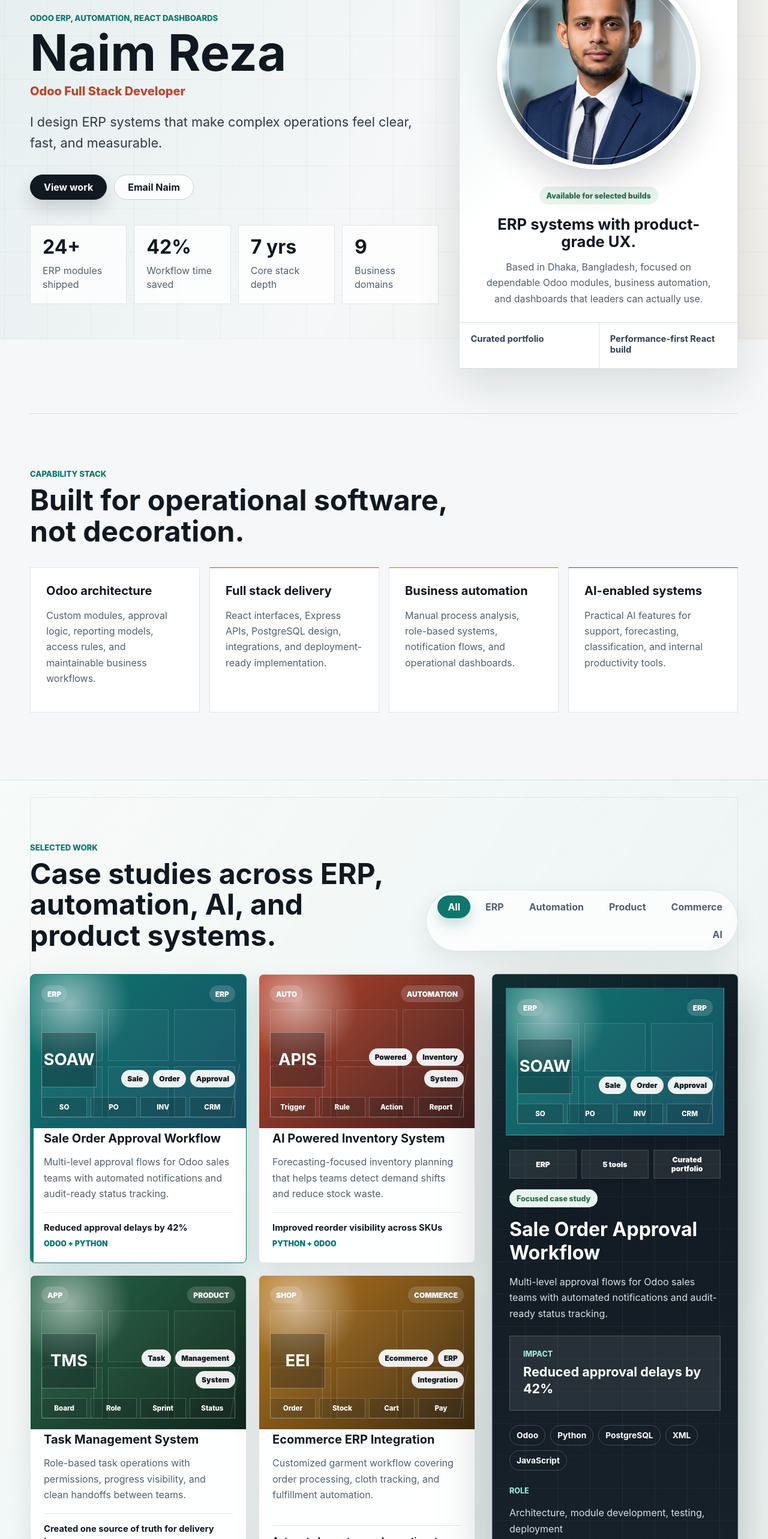
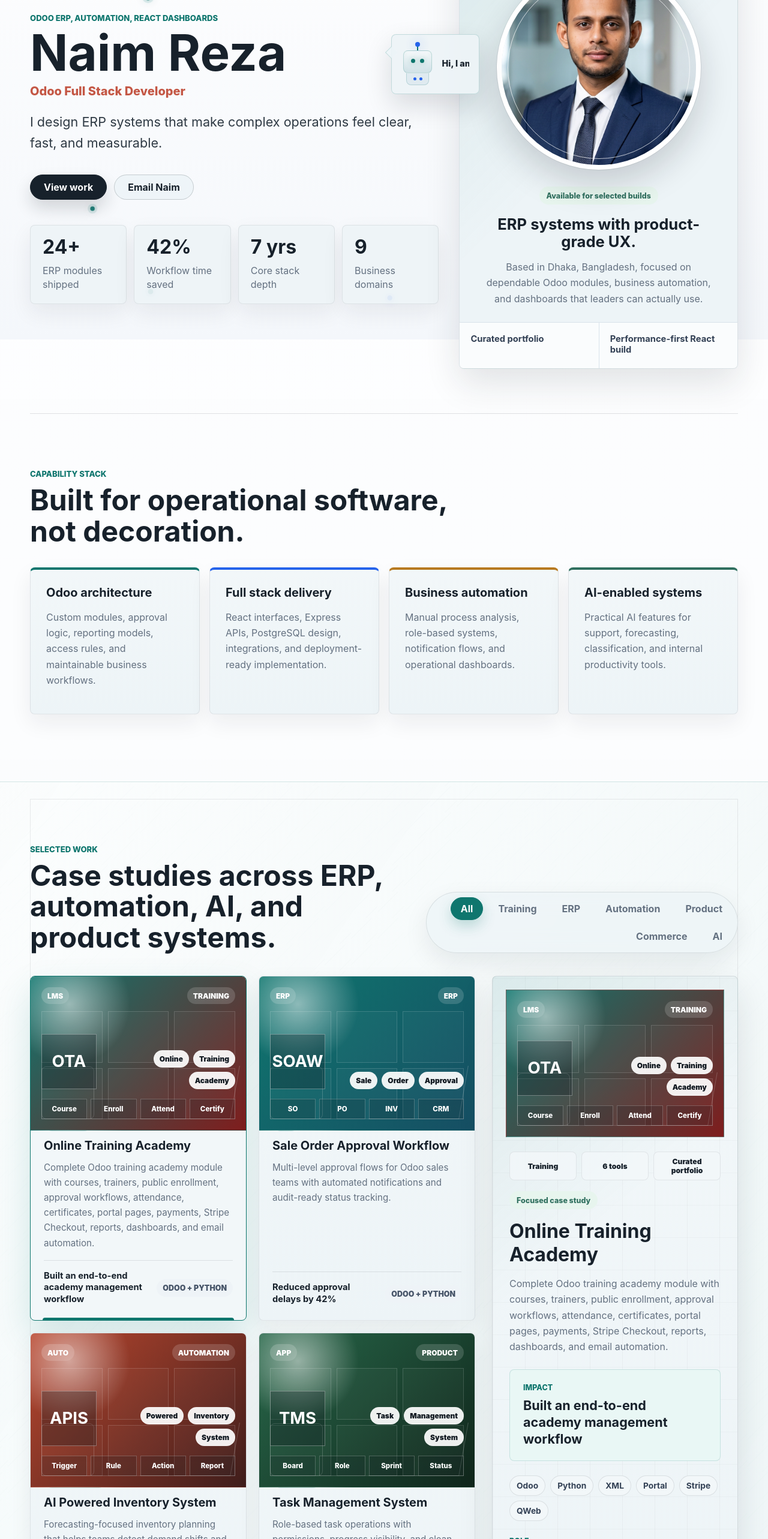
Before and after one commit to mdnaim346/my_portfolio, a React (Create React App) app: page / in a window 1280 px wide. Shown: the part 234-2800 px from the top of the page at 60% size. Built offline with nearby package versions, Linux system fonts and the light colour scheme; no server answers.

Commit message:
portfolio update

```diff
--- a/src/App.css
+++ b/src/App.css
@@ -1,14 +1,18 @@
 :root {
-  --ink: #101820;
-  --muted: #52606d;
-  --paper: #f5f7f8;
-  --panel: #ffffff;
-  --line: #d8e0e5;
+  --ink: #17212b;
+  --muted: #647181;
+  --paper: #f4f7fb;
+  --panel: #edf4f7;
+  --panel-soft: #f2f7f9;
+  --line: #d9e2ea;
   --teal: #0f766e;
-  --coral: #b9472f;
+  --coral: #c45745;
   --gold: #b7791f;
-  --green: #28684a;
-  --shadow: 0 24px 70px rgba(16, 24, 32, 0.12);
+  --green: #2f6f5e;
+  --blue: #2563eb;
+  --card-shadow: 0 14px 36px rgba(23, 33, 43, 0.07);
+  --card-shadow-hover: 0 24px 58px rgba(23, 33, 43, 0.12);
+  --shadow: 0 24px 70px rgba(23, 33, 43, 0.11);
 }
 
 * {
@@ -20,7 +24,7 @@
 }
 
 body {
-  background: var(--paper);
+  background: #f4f7fb;
   color: var(--ink);
 }
 
@@ -39,7 +43,9 @@
   position: relative;
   min-height: 100vh;
   overflow-x: hidden;
-  background: var(--paper);
+  background:
+    linear-gradient(180deg, rgba(255, 255, 255, 0.92), rgba(244, 247, 251, 0.96)),
+    #f4f7fb;
 }
 
 .portfolio-shell::before {
@@ -49,26 +55,65 @@
   z-index: 0;
   pointer-events: none;
   background:
-    linear-gradient(115deg, rgba(15, 118, 110, 0.1), transparent 34%, rgba(183, 121, 31, 0.08) 62%, transparent 82%),
-    repeating-linear-gradient(90deg, rgba(16, 24, 32, 0.04) 0 1px, transparent 1px 72px),
-    repeating-linear-gradient(0deg, rgba(16, 24, 32, 0.035) 0 1px, transparent 1px 72px),
-    var(--paper);
-  background-size: 220% 220%, 72px 72px, 72px 72px, auto;
-  animation: background-drift 22s ease-in-out infinite alternate;
+    linear-gradient(180deg, rgba(255, 255, 255, 0.92), rgba(244, 247, 251, 0.96)),
+    #f4f7fb;
 }
 
 .portfolio-shell > * {
   position: relative;
+  z-index: 3;
+}
+
+.motion-bullets {
+  position: fixed;
+  inset: 0;
+  z-index: 2;
+  overflow: hidden;
+  pointer-events: none;
+}
+
+.portfolio-shell > .motion-bullets {
   z-index: 1;
 }
 
-@keyframes background-drift {
-  from {
-    background-position: 0% 0%, 0 0, 0 0, 0 0;
+.motion-bullet {
+  position: absolute;
+  left: 0;
+  top: 0;
+  width: var(--size);
+  height: var(--size);
+  border-radius: 999px;
+  background: var(--bullet-color);
+  box-shadow:
+    0 0 0 5px color-mix(in srgb, var(--bullet-color) 12%, transparent),
+    0 0 20px color-mix(in srgb, var(--bullet-color) 34%, transparent);
+  animation: bullet-random var(--duration) linear infinite;
+  animation-delay: var(--delay);
+  opacity: 0;
+}
+
+@keyframes bullet-random {
+  0% {
+    opacity: 0;
+    transform: translate3d(var(--from-x), var(--from-y), 0) scale(0.72);
   }
 
-  to {
-    background-position: 100% 72%, 36px 0, 0 36px, 0 0;
+  12% {
+    opacity: 0.9;
+  }
+
+  50% {
+    opacity: 1;
+    transform: translate3d(var(--mid-x), var(--mid-y), 0) scale(1);
+  }
+
+  88% {
+    opacity: 0.9;
+  }
+
+  100% {
+    opacity: 0;
+    transform: translate3d(var(--to-x), var(--to-y), 0) scale(0.72);
   }
 }
 
@@ -104,7 +149,7 @@
   padding: 6px;
   border: 1px solid rgba(16, 24, 32, 0.12);
   border-radius: 999px;
-  background: rgba(255, 255, 255, 0.82);
+  background: rgba(237, 244, 247, 0.88);
   box-shadow: 0 10px 28px rgba(16, 24, 32, 0.08);
 }
 
@@ -155,7 +200,7 @@
 
 .secondary-action {
   border: 1px solid rgba(16, 24, 32, 0.18);
-  background: rgba(255, 255, 255, 0.78);
+  background: rgba(237, 244, 247, 0.86);
   color: var(--ink);
 }
 
@@ -176,12 +221,158 @@
 }
 
 .hero-section {
+  position: relative;
   display: grid;
   grid-template-columns: minmax(0, 1.1fr) minmax(340px, 0.75fr);
   gap: 34px;
   align-items: center;
   min-height: 78vh;
   padding: 56px 0 74px;
+}
+
+.robot-greeting {
+  position: absolute;
+  top: 24%;
+  left: min(47vw, 760px);
+  z-index: 4;
+  display: grid;
+  grid-template-columns: auto 1fr;
+  gap: 12px;
+  align-items: center;
+  max-width: 260px;
+  padding: 14px;
+  border: 1px solid rgba(15, 118, 110, 0.2);
+  border-radius: 8px;
+  background: rgba(237, 244, 247, 0.92);
+  box-shadow: 0 18px 44px rgba(16, 24, 32, 0.14);
+  backdrop-filter: blur(16px);
+}
+
+.robot-greeting::before {
+  content: "";
+  position: absolute;
+  left: -8px;
+  top: 22px;
+  width: 14px;
+  height: 14px;
+  border-bottom: 1px solid rgba(15, 118, 110, 0.2);
+  border-left: 1px solid rgba(15, 118, 110, 0.2);
+  background: rgba(237, 244, 247, 0.92);
+  transform: rotate(45deg);
+}
+
+.robot-figure {
+  position: relative;
+  display: grid;
+  justify-items: center;
+  width: 58px;
+}
+
+.robot-antenna {
+  width: 2px;
+  height: 12px;
+  background: var(--teal);
+}
+
+.robot-antenna::before {
+  content: "";
+  position: absolute;
+  top: -2px;
+  left: 50%;
+  width: 8px;
+  height: 8px;
+  border-radius: 999px;
+  background: #2563eb;
+  box-shadow: 0 0 16px rgba(37, 99, 235, 0.45);
+  transform: translateX(-50%);
+}
+
+.robot-head {
+  display: flex;
+  gap: 8px;
+  justify-content: center;
+  width: 48px;
+  height: 38px;
+  border: 1px solid rgba(15, 118, 110, 0.24);
+  border-radius: 8px;
+  padding-top: 13px;
+  background:
+    linear-gradient(180deg, #f8fbfc, #dfeaf0);
+  box-shadow: inset 0 -8px 16px rgba(15, 118, 110, 0.08);
+}
+
+.robot-eye {
+  width: 7px;
+  height: 7px;
+  border-radius: 999px;
+  background: var(--teal);
+  box-shadow: 0 0 12px rgba(15, 118, 110, 0.55);
+  animation: robot-blink 3.4s ease-in-out infinite;
+}
+
+.robot-body {
+  display: flex;
+  gap: 5px;
+  justify-content: center;
+  width: 38px;
+  height: 20px;
+  border: 1px solid rgba(15, 118, 110, 0.2);
+  border-top: 0;
+  border-radius: 0 0 8px 8px;
+  padding-top: 7px;
+  background: #dfeaf0;
+}
+
+.robot-body span {
+  width: 5px;
+  height: 5px;
+  border-radius: 999px;
+  background: #2563eb;
+}
+
+.robot-message {
+  min-width: 0;
+  color: var(--ink);
+  font-size: 0.9rem;
+  font-weight: 800;
+  line-height: 1.35;
+}
+
+.robot-message span {
+  display: inline-block;
+  max-width: 180px;
+  overflow: hidden;
+  border-right: 2px solid var(--teal);
+  white-space: nowrap;
+  animation: robot-type 3.2s steps(24, end) infinite alternate, robot-cursor 900ms step-end infinite;
+}
+
+@keyframes robot-type {
+  from {
+    width: 2ch;
+  }
+
+  to {
+    width: 24ch;
+  }
+}
+
+@keyframes robot-cursor {
+  50% {
+    border-color: transparent;
+  }
+}
+
+@keyframes robot-blink {
+  0%,
+  90%,
+  100% {
+    transform: scaleY(1);
+  }
+
+  94% {
+    transform: scaleY(0.2);
+  }
 }
 
 .hero-copy h1 {
@@ -232,8 +423,10 @@
 .stat-tile {
   min-height: 118px;
   padding: 20px;
-  border: 1px solid rgba(16, 24, 32, 0.1);
-  background: rgba(255, 255, 255, 0.76);
+  border: 1px solid rgba(16, 24, 32, 0.08);
+  border-radius: 8px;
+  background: rgba(237, 244, 247, 0.92);
+  box-shadow: var(--card-shadow);
 }
 
 .stat-tile strong {
@@ -254,11 +447,12 @@
   position: relative;
   overflow: hidden;
   padding: 28px;
-  border: 1px solid rgba(16, 24, 32, 0.12);
+  border: 1px solid rgba(16, 24, 32, 0.08);
+  border-radius: 8px;
   background:
-    linear-gradient(135deg, rgba(15, 118, 110, 0.1), transparent 42%),
+    linear-gradient(135deg, rgba(15, 118, 110, 0.08), transparent 46%),
     var(--panel);
-  box-shadow: var(--shadow);
+  box-shadow: var(--card-shadow-hover);
   isolation: isolate;
 }
 
@@ -386,6 +580,12 @@
   background:
     radial-gradient(circle at 18% 18%, rgba(255, 255, 255, 0.54), transparent 28%),
     linear-gradient(135deg, #3949ab, #101820);
+}
+
+.smart-image.theme-training {
+  background:
+    radial-gradient(circle at 18% 18%, rgba(255, 255, 255, 0.54), transparent 28%),
+    linear-gradient(135deg, #0f766e, #7f1d1d);
 }
 
 .smart-image-grid {
@@ -559,8 +759,8 @@
   border-top: 1px solid rgba(15, 118, 110, 0.16);
   border-bottom: 1px solid rgba(16, 24, 32, 0.1);
   background:
-    linear-gradient(124deg, rgba(255, 255, 255, 0.7), rgba(234, 244, 241, 0.78) 42%, rgba(255, 247, 237, 0.74)),
-    repeating-linear-gradient(135deg, rgba(15, 118, 110, 0.07) 0 1px, transparent 1px 22px);
+    linear-gradient(124deg, rgba(255, 255, 255, 0.82), rgba(236, 245, 246, 0.8) 48%, rgba(241, 245, 249, 0.78)),
+    repeating-linear-gradient(135deg, rgba(15, 118, 110, 0.045) 0 1px, transparent 1px 24px);
   background-size: 220% 220%, 44px 44px;
   animation: work-band-drift 18s ease-in-out infinite alternate;
 }
@@ -634,12 +834,20 @@
 .timeline-item {
   min-height: 230px;
   padding: 26px;
-  border: 1px solid rgba(16, 24, 32, 0.12);
-  background: var(--panel);
+  border: 1px solid rgba(16, 24, 32, 0.08);
+  border-radius: 8px;
+  background:
+    linear-gradient(180deg, var(--panel-soft), var(--panel)),
+    var(--panel);
+  box-shadow: var(--card-shadow);
+}
+
+.capability-card {
+  border-top: 4px solid var(--teal);
 }
 
 .capability-card:nth-child(2) {
-  border-top-color: var(--coral);
+  border-top-color: var(--blue);
 }
 
 .capability-card:nth-child(3) {
@@ -655,6 +863,7 @@
 .project-card h3,
 .case-study-panel h3 {
   margin: 0;
+  color: var(--ink);
   font-size: 1.25rem;
   line-height: 1.2;
 }
@@ -677,7 +886,7 @@
   padding: 8px;
   border: 1px solid rgba(16, 24, 32, 0.1);
   border-radius: 999px;
-  background: rgba(255, 255, 255, 0.72);
+  background: rgba(237, 244, 247, 0.82);
   box-shadow: 0 16px 42px rgba(16, 24, 32, 0.08);
   backdrop-filter: blur(16px);
 }
@@ -701,7 +910,7 @@
 
 .filter-button:hover {
   transform: translateY(-1px);
-  background: #ffffff;
+  background: var(--panel-soft);
   color: var(--ink);
 }
 
@@ -723,25 +932,32 @@
   display: grid;
   min-height: 462px;
   grid-template-rows: 218px auto auto 1fr auto;
-  gap: 14px;
+  gap: 12px;
   width: 100%;
   overflow: hidden;
-  border: 1px solid rgba(16, 24, 32, 0.1);
+  border: 1px solid rgba(16, 24, 32, 0.08);
   border-radius: 8px;
   padding: 0 0 24px;
-  background: rgba(255, 255, 255, 0.92);
+  background:
+    linear-gradient(180deg, var(--panel-soft), var(--panel)),
+    var(--panel);
   color: var(--ink);
   text-align: left;
   cursor: pointer;
-  box-shadow: 0 18px 42px rgba(16, 24, 32, 0.1);
-  transition: border-color 180ms ease, box-shadow 180ms ease, background 180ms ease;
+  box-shadow: var(--card-shadow);
+  transition:
+    border-color 180ms ease,
+    box-shadow 180ms ease,
+    background 180ms ease,
+    transform 180ms ease;
 }
 
 .project-card::before {
   content: "";
   position: absolute;
-  inset: 0 auto 0 0;
-  width: 5px;
+  inset: auto 20px 0;
+  height: 4px;
+  border-radius: 999px 999px 0 0;
   background: var(--teal);
   opacity: 0;
   transition: opacity 180ms ease;
@@ -749,12 +965,18 @@
 
 .project-card .smart-image {
   min-height: 218px;
+  border-bottom: 1px solid rgba(16, 24, 32, 0.08);
 }
 
 .project-card.active {
   border-color: var(--teal);
-  background: #ffffff;
-  box-shadow: 0 26px 58px rgba(15, 118, 110, 0.2);
+  background: var(--panel-soft);
+  box-shadow: 0 26px 58px rgba(15, 118, 110, 0.16);
+}
+
+.project-card:hover {
+  border-color: rgba(15, 118, 110, 0.36);
+  box-shadow: var(--card-shadow-hover);
 }
 
 .project-card.active::before {
@@ -769,8 +991,16 @@
 }
 
 .project-card > span {
-  color: var(--coral);
-  font-size: 0.8rem;
+  width: fit-content;
+  min-height: 28px;
+  display: inline-flex;
+  align-items: center;
+  border: 1px solid rgba(15, 118, 110, 0.18);
+  border-radius: 999px;
+  padding: 0 10px;
+  background: #e9f7f5;
+  color: var(--teal);
+  font-size: 0.74rem;
   font-weight: 800;
   text-transform: uppercase;
 }
@@ -778,11 +1008,14 @@
 .project-card > p {
   margin-top: 0;
   margin-bottom: 0;
+  font-size: 0.95rem;
 }
 
 .project-card-footer {
   display: grid;
-  gap: 8px;
+  grid-template-columns: 1fr auto;
+  gap: 14px;
+  align-items: center;
   margin: 4px 22px 0;
   padding-top: 16px;
   border-top: 1px solid rgba(16, 24, 32, 0.1);
@@ -795,10 +1028,14 @@
 }
 
 .project-card-footer span {
-  color: var(--teal);
+  border-radius: 999px;
+  padding: 7px 10px;
+  background: #eef3f7;
+  color: #475569;
   font-size: 0.78rem;
   font-weight: 900;
   text-transform: uppercase;
+  white-space: nowrap;
 }
 
 .case-study-panel {
@@ -806,13 +1043,13 @@
   top: 96px;
   overflow: hidden;
   padding: 28px;
-  border: 1px solid rgba(255, 255, 255, 0.16);
+  border: 1px solid rgba(16, 24, 32, 0.12);
   border-radius: 8px;
   background:
-    linear-gradient(140deg, rgba(15, 118, 110, 0.24), transparent 36%),
-    linear-gradient(180deg, #101820, #17212a);
-  color: #ffffff;
-  box-shadow: 0 34px 86px rgba(16, 24, 32, 0.28);
+    linear-gradient(140deg, rgba(15, 118, 110, 0.1), transparent 38%),
+    linear-gradient(180deg, var(--panel-soft), var(--panel));
+  color: var(--ink);
+  box-shadow: var(--card-shadow-hover);
 }
 
 .case-study-panel::before {
@@ -820,8 +1057,8 @@
   position: absolute;
   inset: 0;
   background:
-    repeating-linear-gradient(90deg, rgba(255, 255, 255, 0.05) 0 1px, transparent 1px 54px),
-    repeating-linear-gradient(0deg, rgba(255, 255, 255, 0.035) 0 1px, transparent 1px 54px);
+    repeating-linear-gradient(90deg, rgba(16, 24, 32, 0.035) 0 1px, transparent 1px 54px),
+    repeating-linear-gradient(0deg, rgba(16, 24, 32, 0.026) 0 1px, transparent 1px 54px);
   pointer-events: none;
 }
 
@@ -836,7 +1073,7 @@
 }
 
 .case-study-panel p {
-  color: #d8e0e5;
+  color: var(--muted);
 }
 
 .case-meta {
@@ -851,10 +1088,11 @@
   display: inline-flex;
   align-items: center;
   justify-content: center;
-  border: 1px solid rgba(255, 255, 255, 0.14);
+  border: 1px solid rgba(16, 24, 32, 0.08);
+  border-radius: 8px;
   padding: 0 10px;
-  background: rgba(255, 255, 255, 0.08);
-  color: #ffffff;
+  background: rgba(242, 247, 249, 0.84);
+  color: var(--ink);
   font-size: 0.76rem;
   font-weight: 900;
   text-align: center;
@@ -863,14 +1101,15 @@
 .impact-box {
   margin: 24px 0;
   padding: 22px;
-  border: 1px solid rgba(255, 255, 255, 0.18);
-  background: rgba(255, 255, 255, 0.08);
+  border: 1px solid rgba(15, 118, 110, 0.16);
+  border-radius: 8px;
+  background: #e9f7f5;
 }
 
 .impact-box span,
 .role-note span {
   display: block;
-  color: #9be7d8;
+  color: var(--teal);
   font-size: 0.78rem;
   font-weight: 800;
   text-transform: uppercase;
@@ -890,10 +1129,11 @@
 }
 
 .stack-list span {
-  border: 1px solid rgba(255, 255, 255, 0.2);
+  border: 1px solid rgba(16, 24, 32, 0.1);
   border-radius: 999px;
   padding: 8px 11px;
-  color: #ffffff;
+  background: var(--panel-soft);
+  color: #334155;
   font-size: 0.86rem;
   font-weight: 700;
 }
@@ -904,6 +1144,24 @@
 
 .role-note p {
   margin-bottom: 0;
+}
+
+.case-link {
+  display: inline-flex;
+  min-height: 42px;
+  align-items: center;
+  justify-content: center;
+  margin-top: 24px;
+  border: 1px solid rgba(255, 255, 255, 0.24);
+  border-radius: 999px;
+  padding: 0 16px;
+  background: var(--panel-soft);
+  color: var(--ink);
+  font-weight: 900;
+}
+
+.case-link:hover {
+  transform: translateY(-2px);
 }
 
 .skill-layout {
@@ -988,7 +1246,7 @@
   min-height: 38px;
   border: 1px solid rgba(16, 24, 32, 0.14);
   padding: 0 14px;
-  background: #ffffff;
+  background: var(--panel-soft);
   color: var(--ink);
 }
 
@@ -996,9 +1254,10 @@
   display: grid;
   gap: 16px;
   padding: 28px;
-  border: 1px solid rgba(16, 24, 32, 0.12);
+  border: 1px solid rgba(16, 24, 32, 0.08);
+  border-radius: 8px;
   background: var(--panel);
-  box-shadow: var(--shadow);
+  box-shadow: var(--card-shadow-hover);
 }
 
 .contact-form label {
@@ -1051,6 +1310,15 @@
 
   .hero-section {
     min-height: auto;
+  }
+
+  .robot-greeting {
+    position: relative;
+    top: auto;
+    left: auto;
+    width: fit-content;
+    max-width: min(100%, 320px);
+    margin: -34px 0 10px;
   }
 
   .profile-panel,
@@ -1176,6 +1444,16 @@
     padding-top: 36px;
   }
 
+  .robot-greeting {
+    grid-template-columns: auto 1fr;
+    margin-top: -22px;
+    padding: 12px;
+  }
+
+  .robot-message span {
+    max-width: 160px;
+  }
+
   .hero-copy h1 {
     font-size: 2.75rem;
   }
@@ -1253,7 +1531,11 @@
   *,
   *::before,
   *::after {
+    transition: none !important;
+    animation: none !important;
+  }
+
+  html {
     scroll-behavior: auto !important;
-    transition: none !important;
   }
 }
--- a/src/App.js
+++ b/src/App.js
@@ -22,6 +22,18 @@
 ];
 
 const fallbackProjects = [
+  {
+    id: 'online-training-academy',
+    title: 'Online Training Academy',
+    category: 'Training',
+    desc:
+      'Complete Odoo training academy module with courses, trainers, public enrollment, approval workflows, attendance, certificates, portal pages, payments, Stripe Checkout, reports, dashboards, and email automation.',
+    image: '/project4.jpg',
+    impact: 'Built an end-to-end academy management workflow',
+    stack: ['Odoo', 'Python', 'XML', 'Portal', 'Stripe', 'QWeb'],
+    role: 'Module architecture, backend models, website portal, payment flow, reports, and dashboard logic',
+    repo: 'https://github.com/mdnaim346/Online-Training-Academy',
+  },
   {
     id: 'sale-approval',
     title: 'Sale Order Approval Workflow',
@@ -155,6 +167,11 @@
     className: 'theme-ai',
     label: 'AI',
     pattern: ['Prompt', 'Intent', 'Answer', 'Learn'],
+  },
+  Training: {
+    className: 'theme-training',
+    label: 'LMS',
+    pattern: ['Course', 'Enroll', 'Attend', 'Certify'],
   },
 };
 
@@ -300,9 +317,57 @@
     `Hi Naim,\n\nI would like to discuss: ${contact.scope}\n\nName: ${contact.name}\nEmail: ${contact.email}`
   );
   const mailtoHref = `mailto:${profile.email}?subject=${mailSubject}&body=${mailBody}`;
+  const motionBullets = useMemo(() => {
+    const colors = ['#0f766e', '#2563eb', '#64748b', '#b7791f'];
+    const edgePoint = (edge) => {
+      if (edge === 'left') {
+        return { x: -8, y: 8 + Math.random() * 84 };
+      }
+      if (edge === 'right') {
+        return { x: 108, y: 8 + Math.random() * 84 };
+      }
+      if (edge === 'top') {
+        return { x: 8 + Math.random() * 84, y: -8 };
+      }
+      return { x: 8 + Math.random() * 84, y: 108 };
+    };
+
+    return Array.from({ length: 18 }, (_, index) => {
+      const edges = ['left', 'right', 'top', 'bottom'];
+      const startEdge = edges[index % edges.length];
+      const endEdge = edges[(index + 1 + Math.floor(Math.random() * 3)) % edges.length];
+      const start = edgePoint(startEdge);
+      const end = edgePoint(endEdge);
+      const mid = {
+        x: (start.x + end.x) / 2 + (Math.random() * 42 - 21),
+        y: (start.y + end.y) / 2 + (Math.random() * 42 - 21),
+      };
+
+      return {
+        id: `motion-bullet-${index + 1}`,
+        style: {
+          '--from-x': `${start.x}vw`,
+          '--from-y': `${start.y}vh`,
+          '--mid-x': `${mid.x}vw`,
+          '--mid-y': `${mid.y}vh`,
+          '--to-x': `${end.x}vw`,
+          '--to-y': `${end.y}vh`,
+          '--duration': `${7 + Math.random() * 9}s`,
+          '--delay': `${Math.random() * -12}s`,
+          '--size': `${7 + Math.random() * 5}px`,
+          '--bullet-color': colors[index % colors.length],
+        },
+      };
+    });
+  }, []);
 
   return (
     <div className="portfolio-shell" id="top">
+      <div className="motion-bullets" aria-hidden="true">
+        {motionBullets.map((bullet) => (
+          <span className="motion-bullet" key={bullet.id} style={bullet.style} />
+        ))}
+      </div>
       <header className="site-header">
         <a className="brand-mark" href="#top" aria-label="Naim Reza portfolio home">
           <span>NR</span>
@@ -347,6 +412,29 @@
                   <span>{stat.label}</span>
                 </div>
               ))}
+            </div>
+          </motion.div>
+
+          <motion.div
+            className="robot-greeting"
+            initial={{ opacity: 0, y: 18, scale: 0.96 }}
+            animate={{ opacity: 1, y: 0, scale: 1 }}
+            transition={{ duration: 0.55, delay: 0.35 }}
+            aria-label="AI assistant greeting"
+          >
+            <div className="robot-figure" aria-hidden="true">
+              <span className="robot-antenna" />
+              <div className="robot-head">
+                <span className="robot-eye" />
+                <span className="robot-eye" />
+              </div>
+              <div className="robot-body">
+                <span />
+                <span />
+              </div>
+            </div>
+            <div className="robot-message">
+              <span>Hi, I am Naim's AI helper.</span>
             </div>
           </motion.div>
 
@@ -481,6 +569,11 @@
                     <span>Role</span>
                     <p>{selectedProject.role}</p>
                   </div>
+                  {selectedProject.repo && (
+                    <a className="case-link" href={selectedProject.repo} target="_blank" rel="noreferrer">
+                      View repository
+                    </a>
+                  )}
                 </motion.aside>
               )}
             </AnimatePresence>
```
Also changed, not shown: projects.json (+11 -0 lines).
